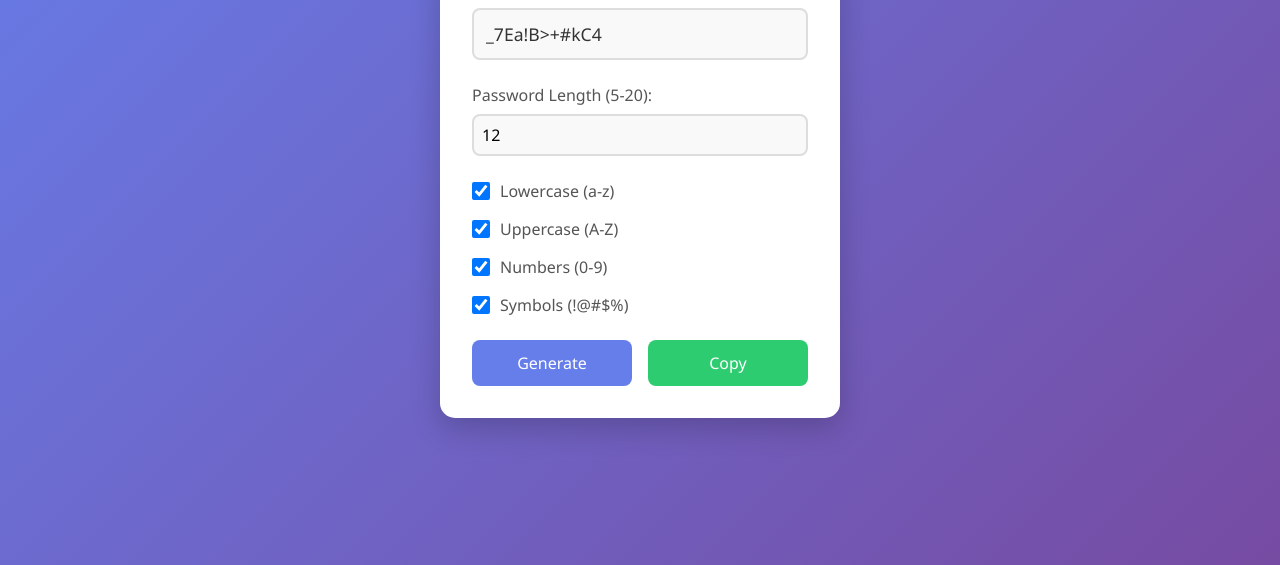
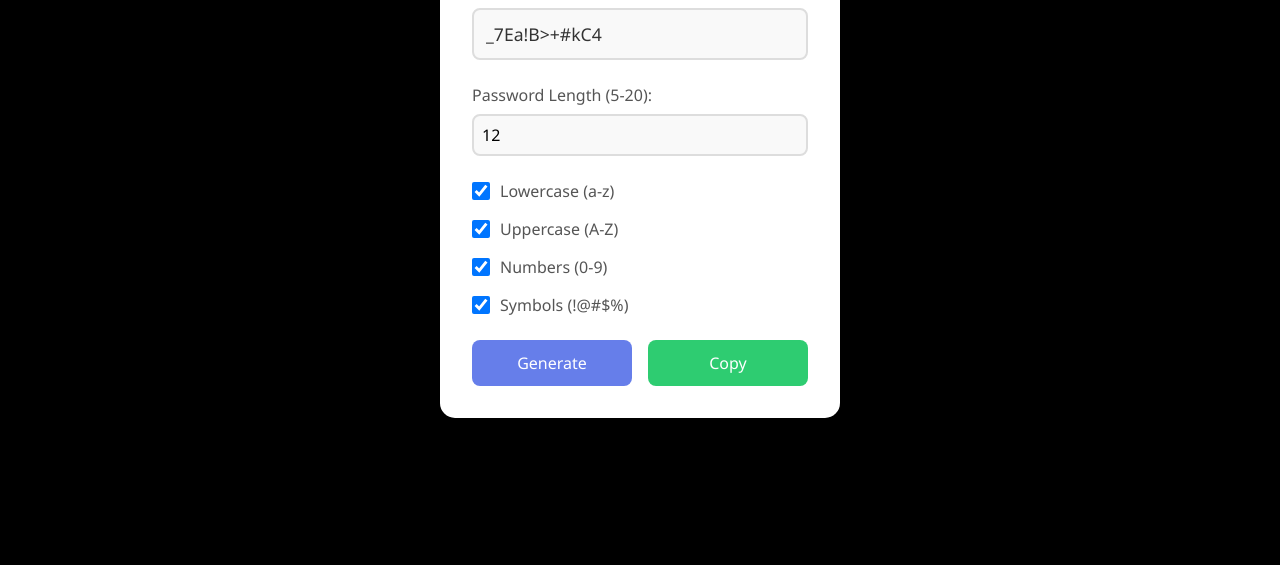
Before and after one commit to Boluwatife180872/Password-Generator, a plain HTML site: page index.html in a window 1280 px wide. Shown: the part 235-800 px from the top of the page. Drawn offline with Linux system fonts and the light colour scheme.

Commit message:
Update something

```diff
--- a/styles.css
+++ b/styles.css
@@ -10,7 +10,8 @@ body {
   display: flex;
   justify-content: center;
   align-items: center;
-  background: linear-gradient(135deg, #667eea, #764ba2);
+  /* background: linear-gradient(135deg, #667eea, #764ba2); */
+  background-color: black;
   padding: 20px;
 }
 
```
